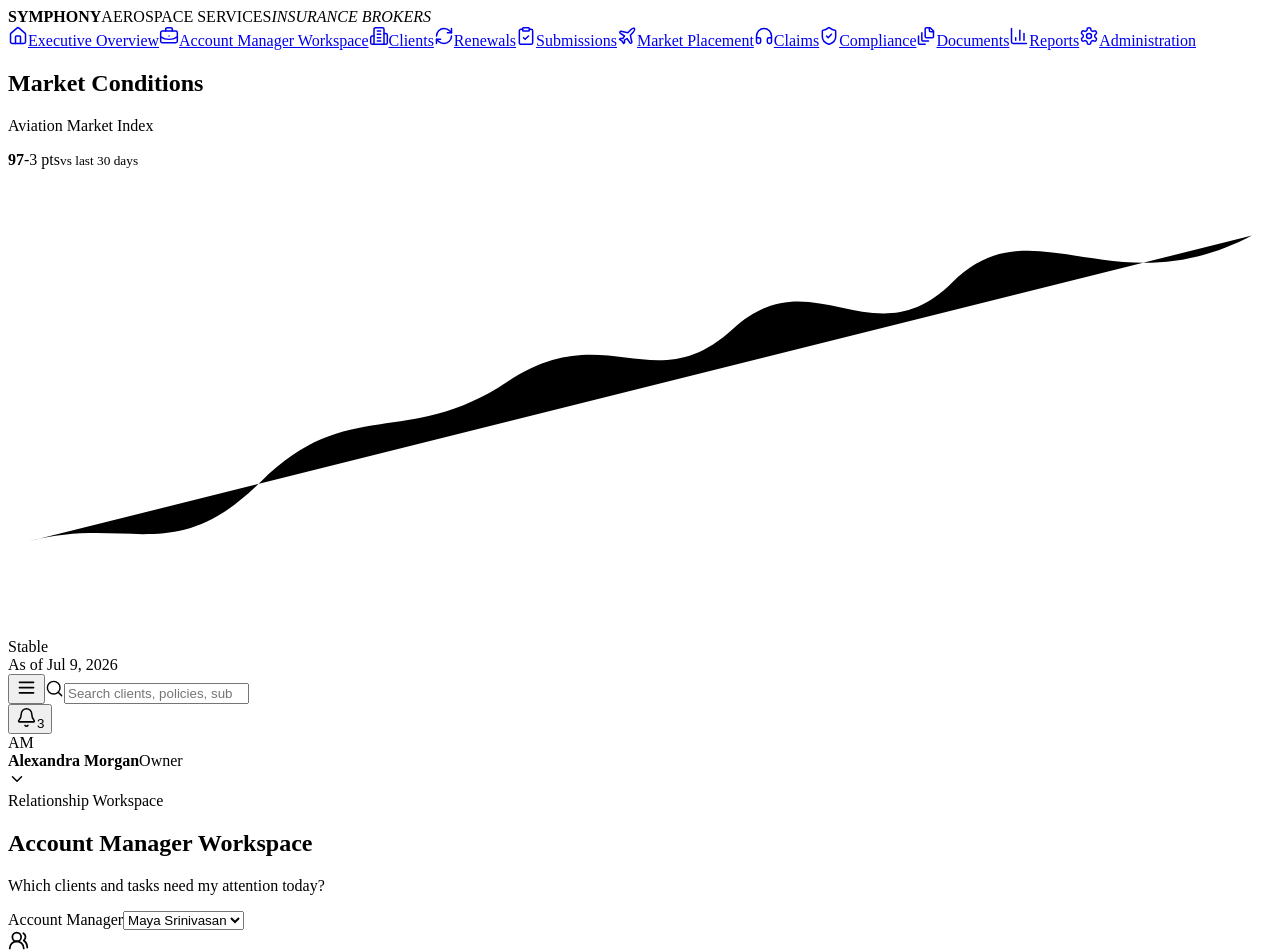
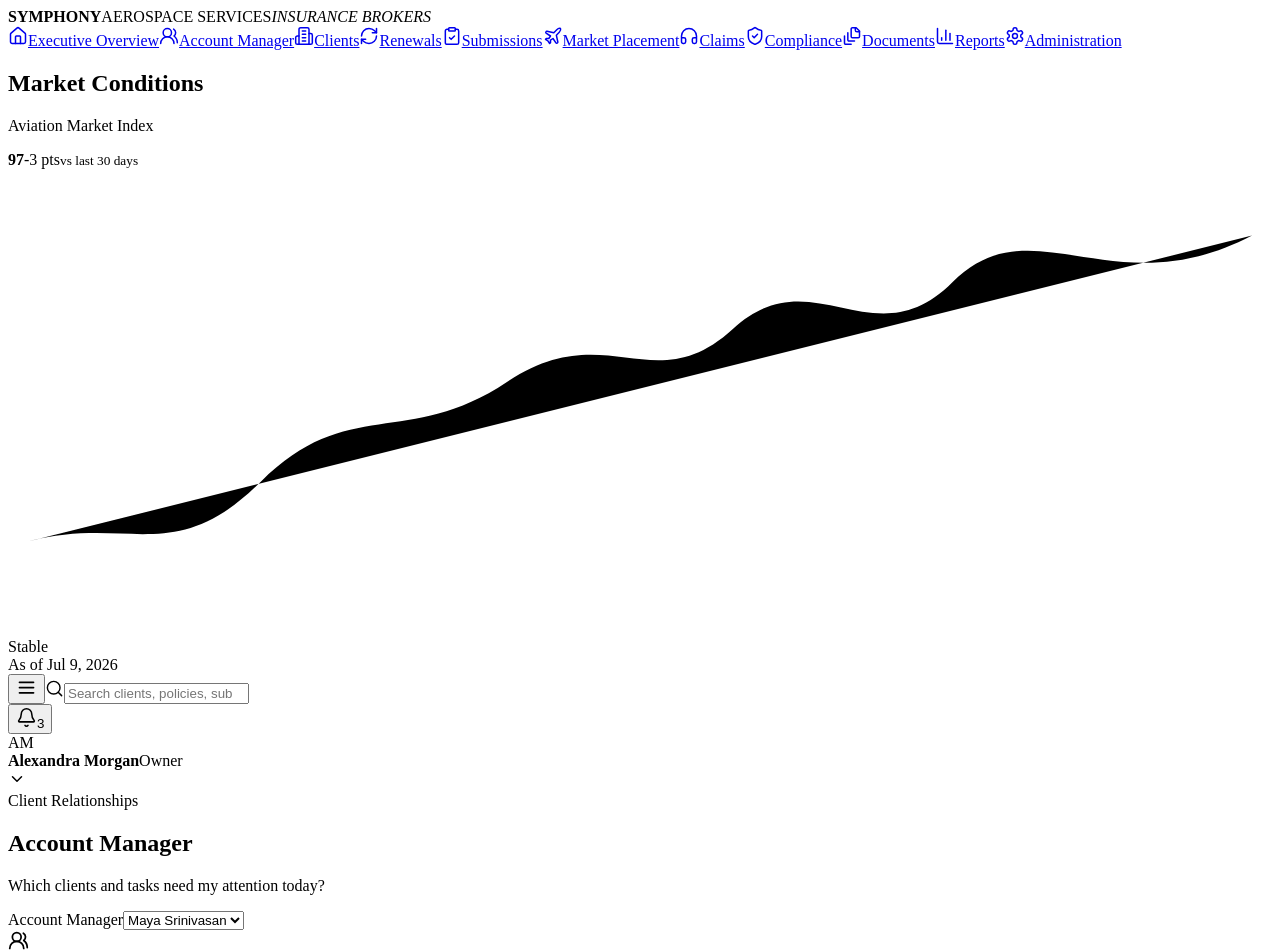
Before and after one commit to imtiazindia/SymphonyInsurance, a React (Vite) app: page /account-manager in a window 1280 px wide. Shown: the top 952 px of the page. Built offline with nearby package versions, Linux system fonts and the light colour scheme; the HTML template or start-up script is replaced by a standard one.

Commit message:
Update account manager navigation

```diff
--- a/src/data/demoData.js
+++ b/src/data/demoData.js
@@ -2,7 +2,6 @@ import {
   BadgeCheck,
   BarChart3,
   Bell,
-  BriefcaseBusiness,
   Building2,
   ClipboardCheck,
   FileStack,
@@ -13,6 +12,7 @@ import {
   Plane,
   Settings,
   ShieldCheck,
+  UsersRound,
 } from 'lucide-react';
 import activitiesJson from './activities.json';
 import businessMetricsJson from './businessMetrics.json';
@@ -75,7 +75,7 @@ export const simulationData = {
 
 export const navItems = [
   { label: 'Executive Overview', mobileLabel: 'Overview', path: '/', icon: Home, tone: 'blue' },
-  { label: 'Account Manager Workspace', mobileLabel: 'Manager', path: '/account-manager', icon: BriefcaseBusiness, tone: 'cyan' },
+  { label: 'Account Manager', mobileLabel: 'Manager', path: '/account-manager', icon: UsersRound, tone: 'cyan' },
   { label: 'Clients', path: '/clients', icon: Building2, tone: 'blue' },
   { label: 'Renewals', path: '/renewals', icon: RefreshCw, tone: 'green' },
   { label: 'Submissions', path: '/submissions', icon: ClipboardCheck, tone: 'amber' },
--- a/src/pages/AccountManagerWorkspace.jsx
+++ b/src/pages/AccountManagerWorkspace.jsx
@@ -622,8 +622,8 @@ export function AccountManagerWorkspace() {
     <div className="account-manager-workspace page-transition">
       <section className="am-hero">
         <div>
-          <span>Relationship Workspace</span>
-          <h1>Account Manager Workspace</h1>
+          <span>Client Relationships</span>
+          <h1>Account Manager</h1>
           <p>Which clients and tasks need my attention today?</p>
         </div>
         <label>
```
